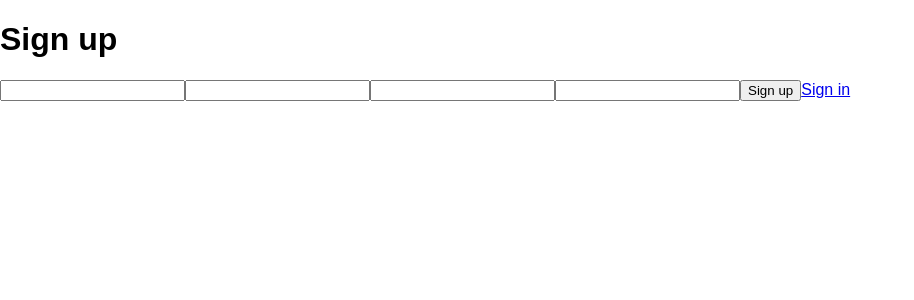
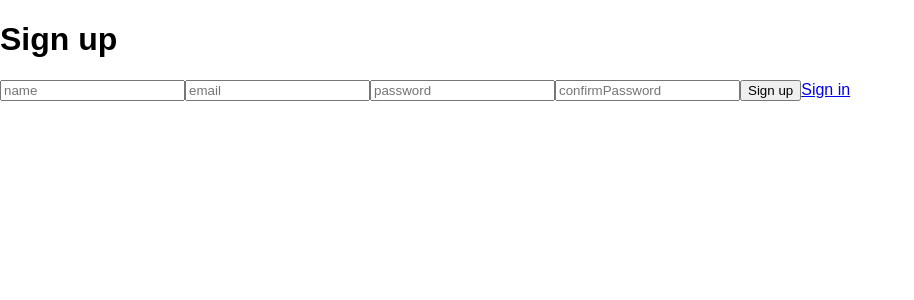
Before and after one commit to rahmaniali-ir/todo-angular, an Angular app: page /sign-up in a window 1280 px wide. Shown: the top 300 px of the page, without its empty margins (0-914 px from the left). Built offline with nearby package versions, Linux system fonts and the light colour scheme.

Commit message:
sign-in/sign-up text-box placeholders

```diff
--- a/src/app/pages/sign-in/sign-in.component.html
+++ b/src/app/pages/sign-in/sign-in.component.html
@@ -1,8 +1,8 @@
 <main>
   <h1>Sign in</h1>
 
-  <input [(ngModel)]="email" type="email" />
-  <input [(ngModel)]="password" type="password" />
+  <input [(ngModel)]="email" placeholder="email" type="email" />
+  <input [(ngModel)]="password" placeholder="password" type="password" />
 
   <button (click)="signIn()">Sign in</button>
 
--- a/src/app/pages/sign-up/sign-up.component.html
+++ b/src/app/pages/sign-up/sign-up.component.html
@@ -1,10 +1,14 @@
 <main>
   <h1>Sign up</h1>
 
-  <input [(ngModel)]="name" type="text" />
-  <input [(ngModel)]="email" type="email" />
-  <input [(ngModel)]="password" type="password" />
-  <input [(ngModel)]="confirmPassword" type="password" />
+  <input [(ngModel)]="name" placeholder="name" type="text" />
+  <input [(ngModel)]="email" placeholder="email" type="email" />
+  <input [(ngModel)]="password" placeholder="password" type="password" />
+  <input
+    [(ngModel)]="confirmPassword"
+    placeholder="confirmPassword"
+    type="password"
+  />
 
   <button (click)="signUp()">Sign up</button>
 
```
